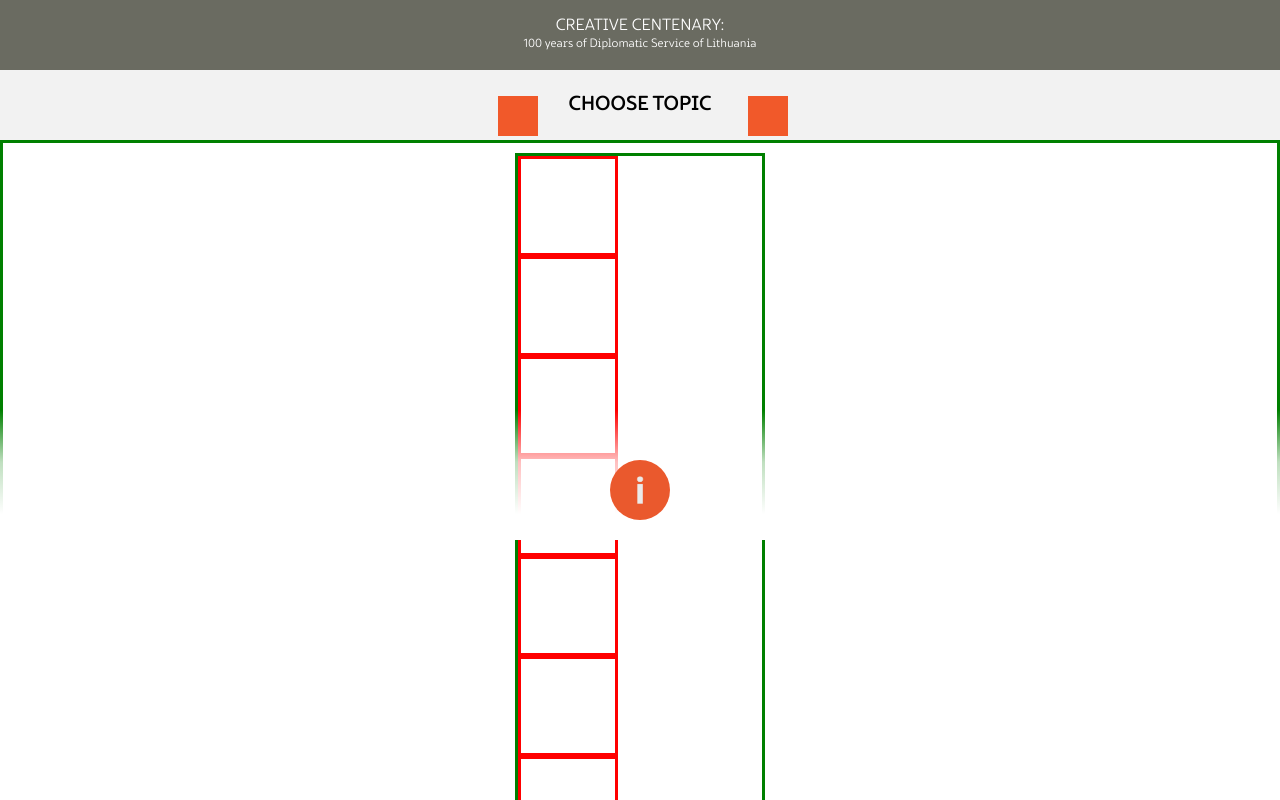
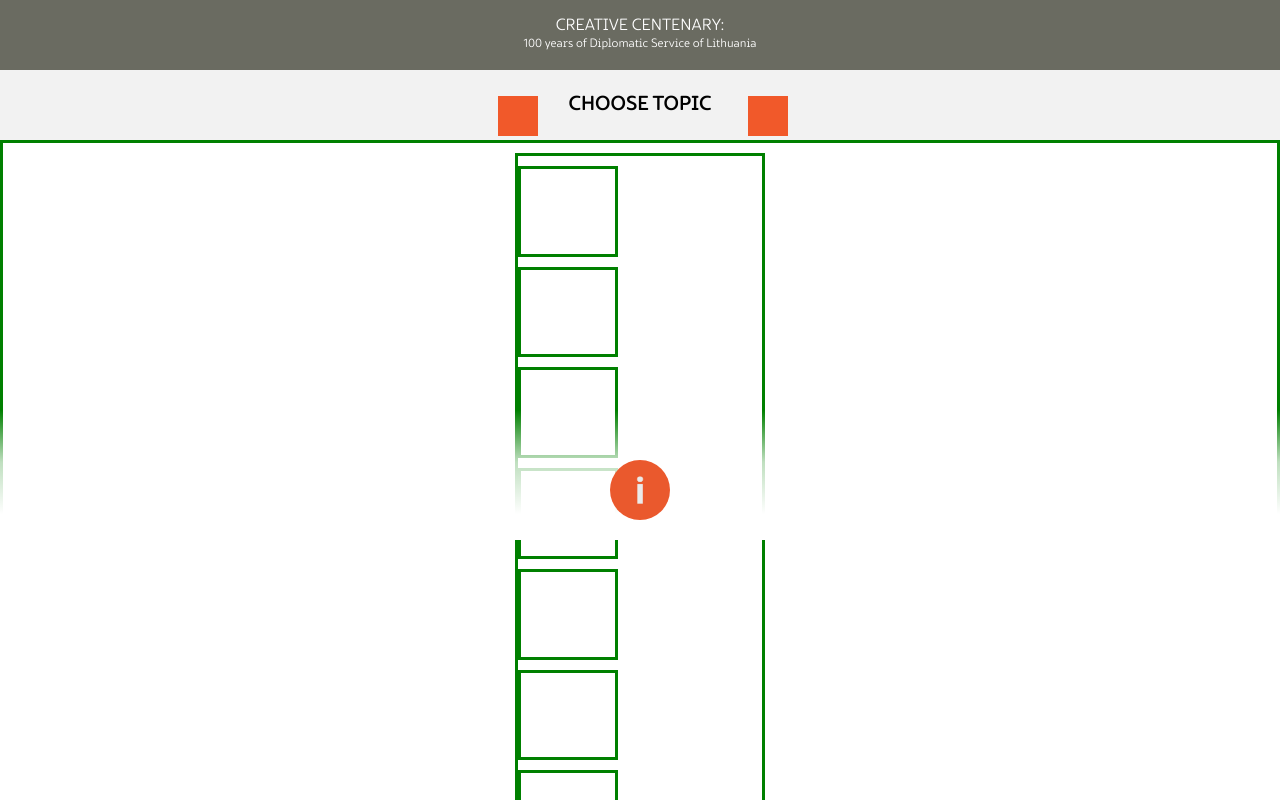
Before and after one commit to robertasliekis/urmas-testing, a React (Create React App) app: page / in a window 1280 px wide. Built offline with nearby package versions, Linux system fonts and the light colour scheme.

Commit message:
initial commit

```diff
--- a/package.json
+++ b/package.json
@@ -1,5 +1,4 @@
 {
-  "homepage": "https://robertasliekis.github.io/urmas-testing/",
   "name": "urmas",
   "version": "0.1.0",
   "private": true,
--- a/src/index.css
+++ b/src/index.css
@@ -487,9 +487,6 @@ p {
 }
 
 .topics-container .content .topics-list-wrapper .topics-list .topic {
-  border: 3px solid red;
-  width: 100px;
-  height: 100px;
   display: -webkit-box;
   display: -ms-flexbox;
   display: flex;
@@ -503,6 +500,25 @@ p {
   -webkit-box-align: center;
       -ms-flex-align: center;
           align-items: center;
+  -ms-flex-direction: column;
+      flex-direction: column;
+  -webkit-box-align: start;
+      -ms-flex-align: start;
+          align-items: flex-start;
+  -webkit-box-pack: start;
+      -ms-flex-pack: start;
+          justify-content: flex-start;
+  width: 100px;
+  border: 1px solid var(--global-color-orange);
+  border-top: none;
+  border-bottom: none;
+  position: relative;
+  margin-top: 10px;
+  padding-bottom: 80px;
+  -webkit-box-sizing: border-box;
+          box-sizing: border-box;
+  height: 100px;
+  border: 3px solid green;
 }
 
 .topics-container .content .topics-list-wrapper .topics-list .topic .topic-number {
--- a/src/index.scss
+++ b/src/index.scss
@@ -311,10 +311,19 @@ p {
           // height: 100px;
           // border: 1px solid red;
           // box-sizing: border-box;
-          border: 3px solid red;
+          @include displayFlexColumn();
+          align-items: flex-start;
+          justify-content: flex-start;
           width: 100px;
+          border: 1px solid var(--global-color-orange);
+          border-top: none;
+          border-bottom: none;
+          position: relative;
+          margin-top: 10px;
+          padding-bottom: 80px;
+          box-sizing: border-box;
           height: 100px;
-          @include displayFlex();
+          border: 3px solid green;
           .topic-number {
             @include displayFlex();
             right: 100%;
```
Also changed, not shown: 1 other file (tests, documents, lock files or other folders).
